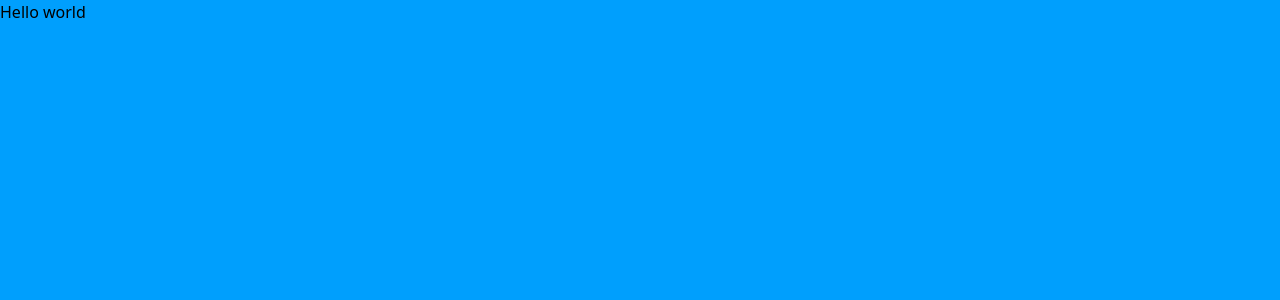
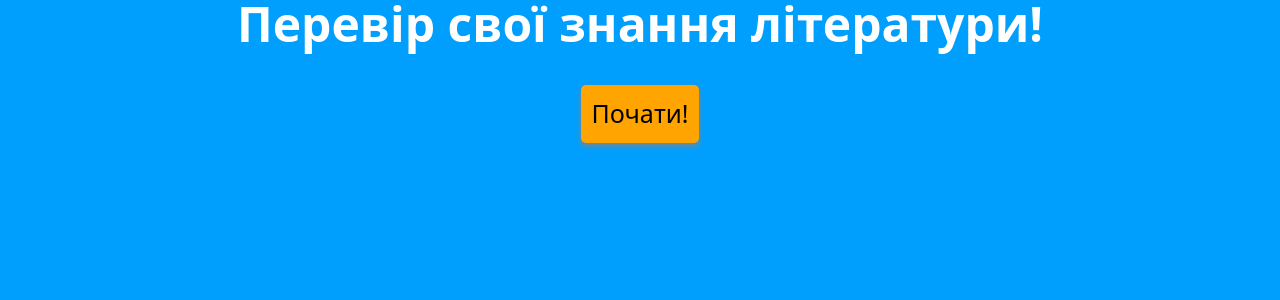
Before and after one commit to OlekVano/literature-app-web, a Next.js app: page / in a window 1280 px wide. Shown: the top 300 px of the page. Built offline with nearby package versions, Linux system fonts and the light colour scheme.

Commit message:
Added homepage

```diff
--- a/pages/index.tsx
+++ b/pages/index.tsx
@@ -1,18 +1,21 @@
 import Head from 'next/head'
 import Image from 'next/image'
 import styles from '../styles/Home.module.scss'
+
+import Button1 from '../components/Button1'
 
 export default function Home() {
   return (
     <>
       <Head>
-        <title>Create Next App</title>
+        <title>App Name</title>
         <meta name="description" content="Перевір свої знання літератури!" />
         <meta name="viewport" content="width=device-width, initial-scale=1" />
         <link rel="icon" href="/favicon.ico" />
       </Head>
-      <main className={styles.main}>
-        <p>Hello world</p>
+      <main className='flex flex-col justify-center items-center h-full'>
+        <h1 className='font-bold text-5xl text-center text-white mb-8'>Перевір свої знання літератури!</h1>
+        <Button1 text='Почати!' link='/questions/random' />
       </main>
     </>
   )
```
